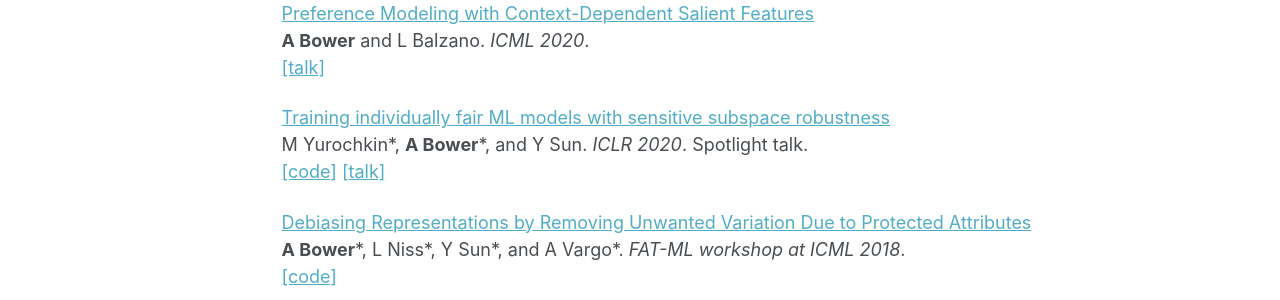
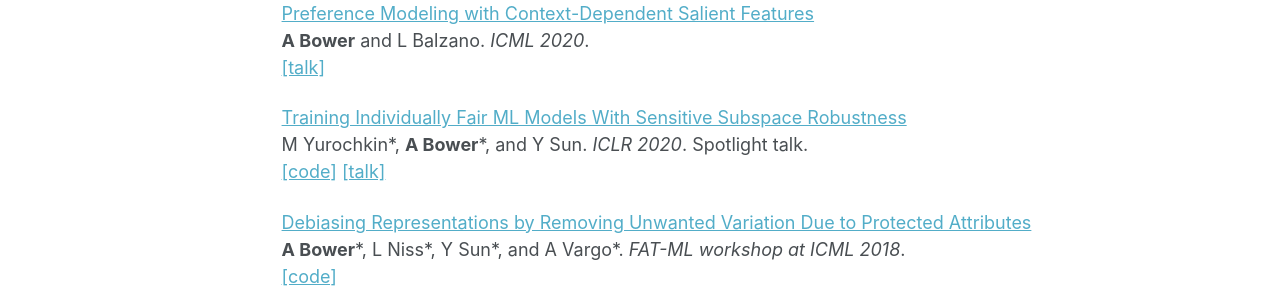
Before and after one commit to Amandarg/amandarg.github.io, a Jekyll site: the page built from _pages/publications.md, in a window 1280 px wide and 1375 px high. Shown: the part 632-932 px from the top of the window. Built offline with Jekyll 4.4.1, drawn with Linux system fonts in a browser that asks for light colours.

```diff
--- a/_pages/publications.md
+++ b/_pages/publications.md
@@ -26,7 +26,7 @@ T Lazovich, L Belli, A Gonzales, **A Bower**, U Tantipongpipat, K Lum, F Huszar,
 **A Bower** and L Balzano. *ICML 2020*.
 [[talk]](https://icml.cc/virtual/2020/poster/6525)
 
-[Training individually fair ML models with sensitive subspace robustness](https://arxiv.org/abs/1907.00020)
+[Training Individually Fair ML Models With Sensitive Subspace Robustness](https://arxiv.org/abs/1907.00020)
 M Yurochkin\*, **A Bower**\*, and Y Sun.  *ICLR 2020*. Spotlight talk.
 [[code]](https://github.com/IBM/sensitive-subspace-robustness) [[talk]](https://www.youtube.com/watch?v=zyfPO9bcIXI)
 
```
